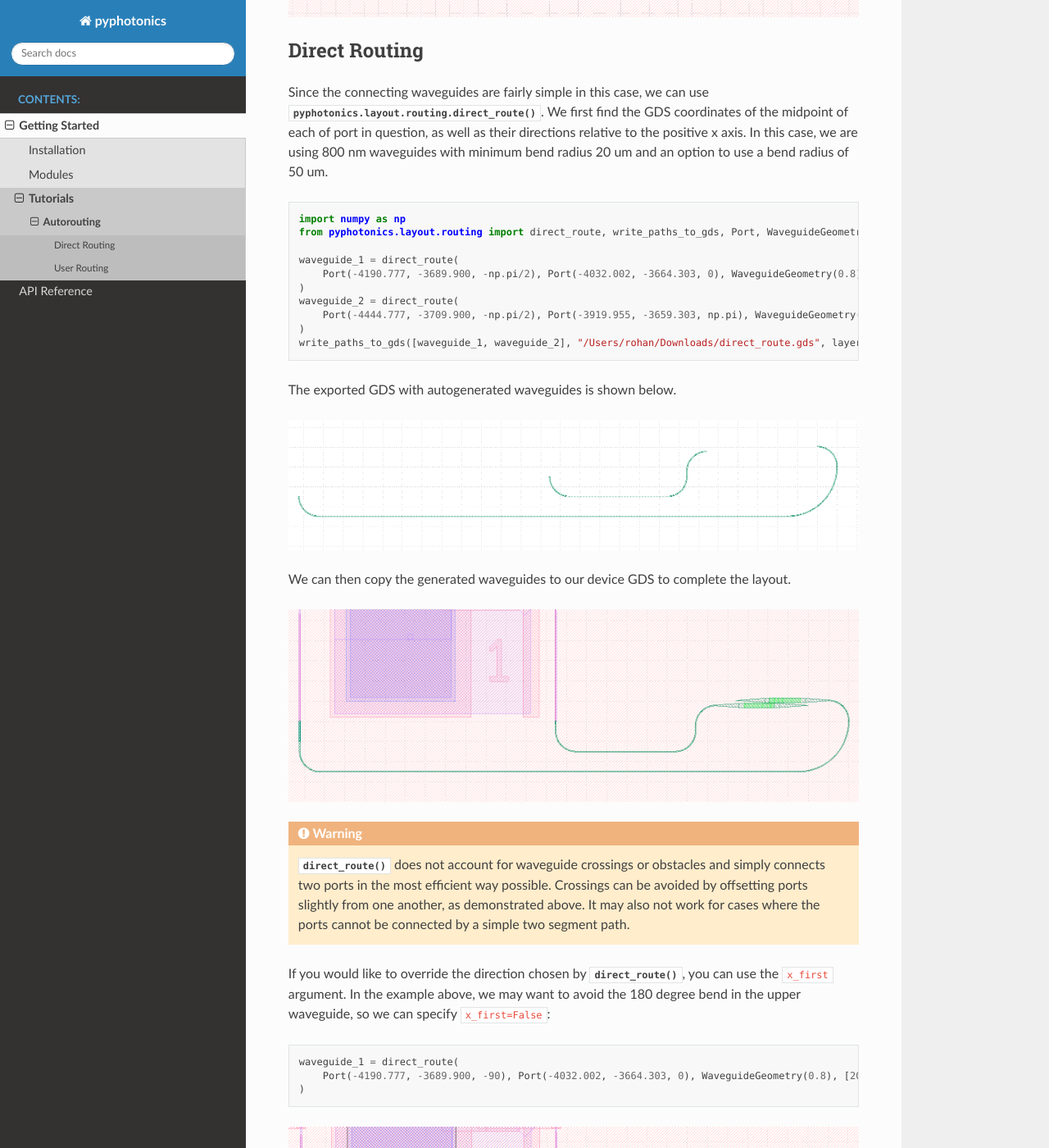
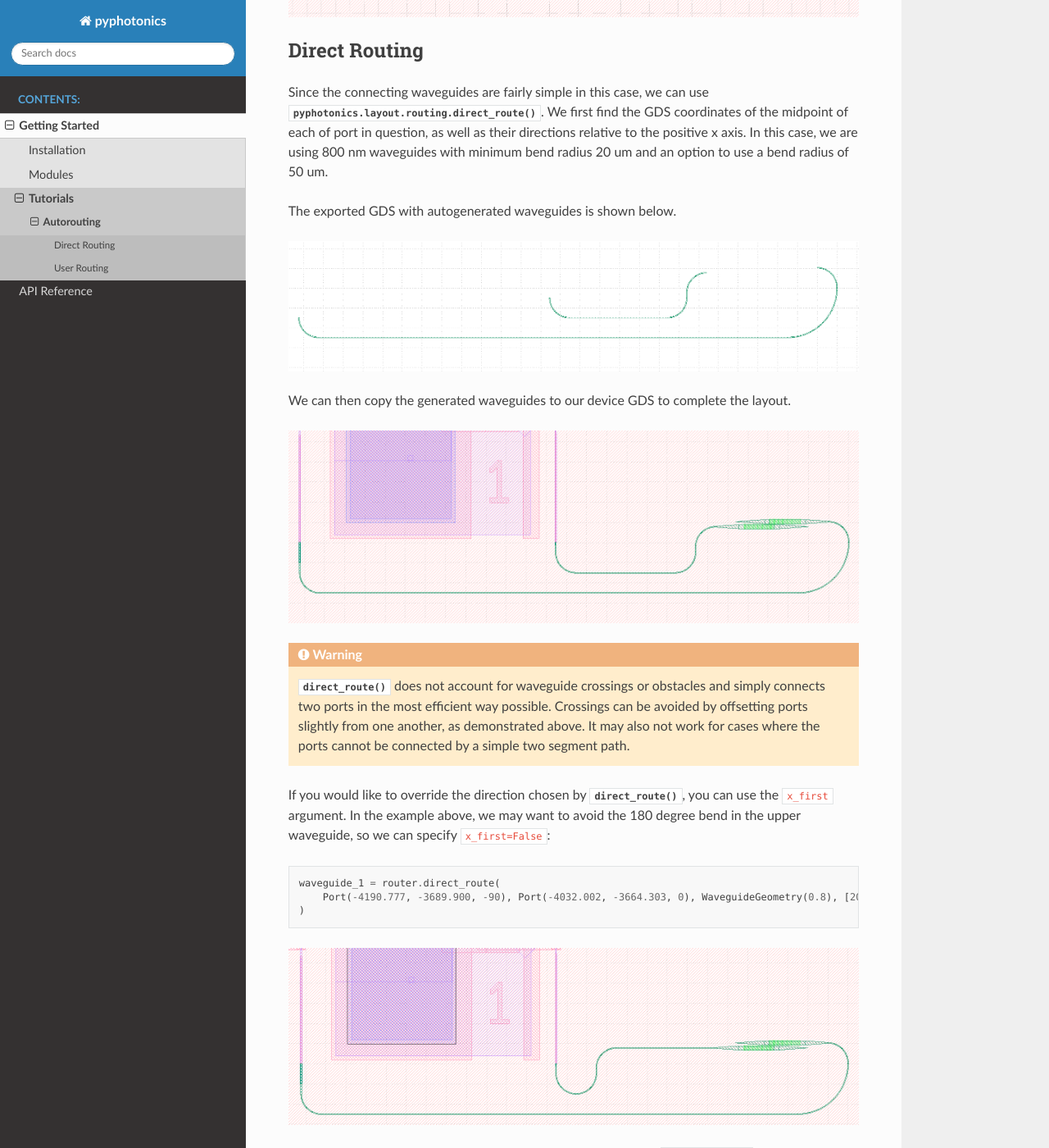
Before and after one commit to rohanku/pyphotonics, a Sphinx documentation site: the page built from docs/source/autorouting.rst, in a window 1280 px wide and 1400 px high, scrolled down 546 px. Shown: the whole window at 82% size. Built offline with Sphinx 7.4.7 and the Read the Docs theme 2.0.0, drawn with Linux system fonts in a browser that asks for light colours; some of the changed text lies outside the part shown.

Commit message:
update documentation

```diff
--- a/docs/source/autorouting.rst
+++ b/docs/source/autorouting.rst
@@ -12,18 +12,20 @@
 
 Since the connecting waveguides are fairly simple in this case, we can use :meth:`pyphotonics.layout.routing.direct_route`. We first find the GDS coordinates of the midpoint of each of port in question, as well as their directions relative to the positive x axis. In this case, we are using 800 nm waveguides with minimum bend radius 20 um and an option to use a bend radius of 50 um.
 
-.. code-block::
+.. code-block:
 
   import numpy as np
-  from pyphotonics.layout.routing import direct_route, write_paths_to_gds, Port, WaveguideGeometry
+  from pyphotonics.layout.routing import Router, direct_route, Port, WaveguideGeometry
 
-  waveguide_1 = direct_route(
+  router = Router()
+
+  waveguide_1 = router.direct_route(
       Port(-4190.777, -3689.900, -np.pi/2), Port(-4032.002, -3664.303, 0), WaveguideGeometry(0.8), [20, 50]
   )
-  waveguide_2 = direct_route(
+  waveguide_2 = router.direct_route(
       Port(-4444.777, -3709.900, -np.pi/2), Port(-3919.955, -3659.303, np.pi), WaveguideGeometry(0.8), [20, 50]
   )
-  write_paths_to_gds([waveguide_1, waveguide_2], "/Users/rohan/Downloads/direct_route.gds", layer=1111)
+  router.write_paths_to_gds([waveguide_1, waveguide_2], "/Users/rohan/Downloads/direct_route.gds", layer=1111)
 
 The exported GDS with autogenerated waveguides is shown below.
 
@@ -41,7 +43,7 @@
 
 .. code-block::
 
-  waveguide_1 = direct_route(
+  waveguide_1 = router.direct_route(
       Port(-4190.777, -3689.900, -90), Port(-4032.002, -3664.303, 0), WaveguideGeometry(0.8), [20, 50], x_first=False
   )
 
@@ -63,7 +65,9 @@
 .. code-block::
 
   import numpy as np
-  from pyphotonics.layout.routing import user_route, write_paths_to_gds, Port, WaveguideGeometry
+  from pyphotonics.layout.routing import Router, Port, WaveguideGeometry
+
+  router = Router()
 
   inputs = [Port(-11545.453, 2182.5 - 127 * i, 0) for i in range(7)]
   outputs = [
@@ -71,11 +75,11 @@
       Port(-10695.453, 2055.5, 0)
   ] + [Port(-10463.728 + 254*i, 1826.777, np.pi/2) for i in range(5)]
 
-  waveguides = user_route(
+  waveguides = router.user_route(
       WaveguideGeometry(0.8), [50, 62.75], inputs=inputs, outputs=outputs, current_gds="/Users/rohan/Downloads/test.gds"
   )
 
-  write_paths_to_gds(waveguides, "/Users/rohan/Downloads/user_route.gds", layer=1111)
+  router.write_paths_to_gds(waveguides, "/Users/rohan/Downloads/user_route.gds", layer=1111)
 
 When we run this code snippet, Pyphotonics will automatically calculate an appropriate bounding box from the given inputs and ports, take a screenshot of the layout around the provided ports, and open a GUI for the user to specify waveguide routes.
 
@@ -106,7 +110,7 @@
 
 .. code-block::
 
-   waveguides = user_route(
+   waveguides = router.user_route(
        WaveguideGeometry(0.8), [50, 62.75], bbox=(-11804, 1302, -9167, 2464), current_gds="/Users/rohan/Downloads/test.gds"
    )
 
```
Also changed, not shown: 1 other file.
